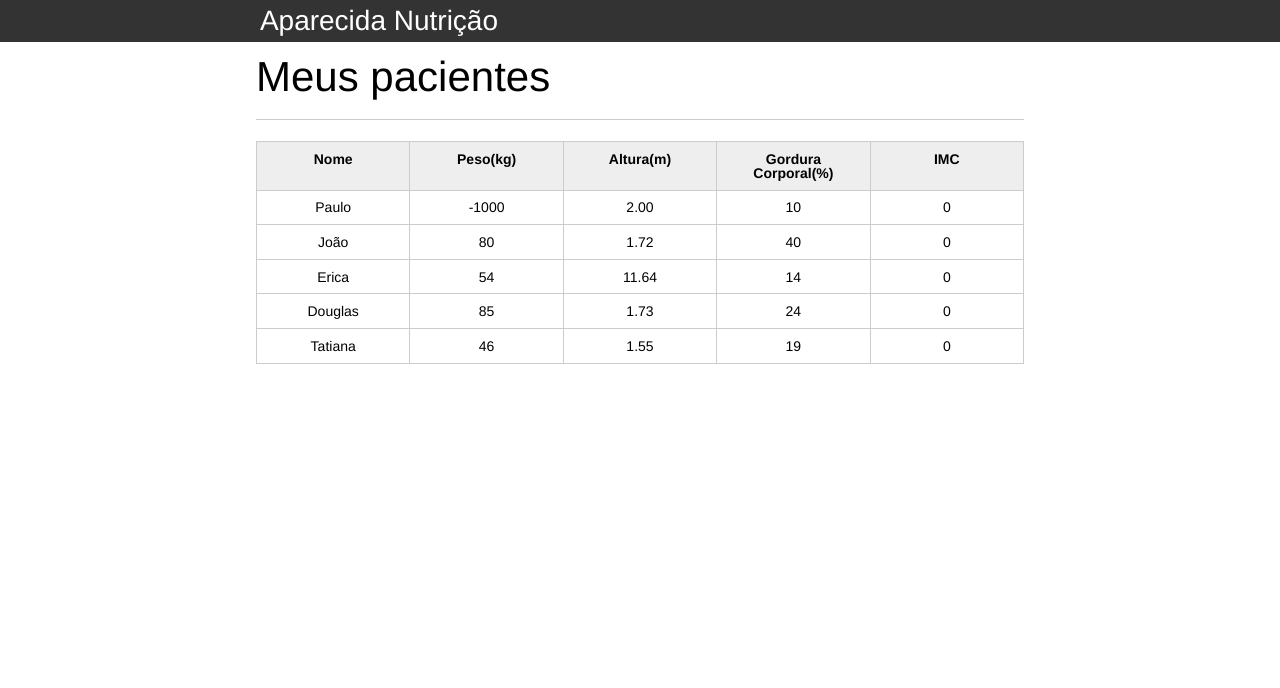
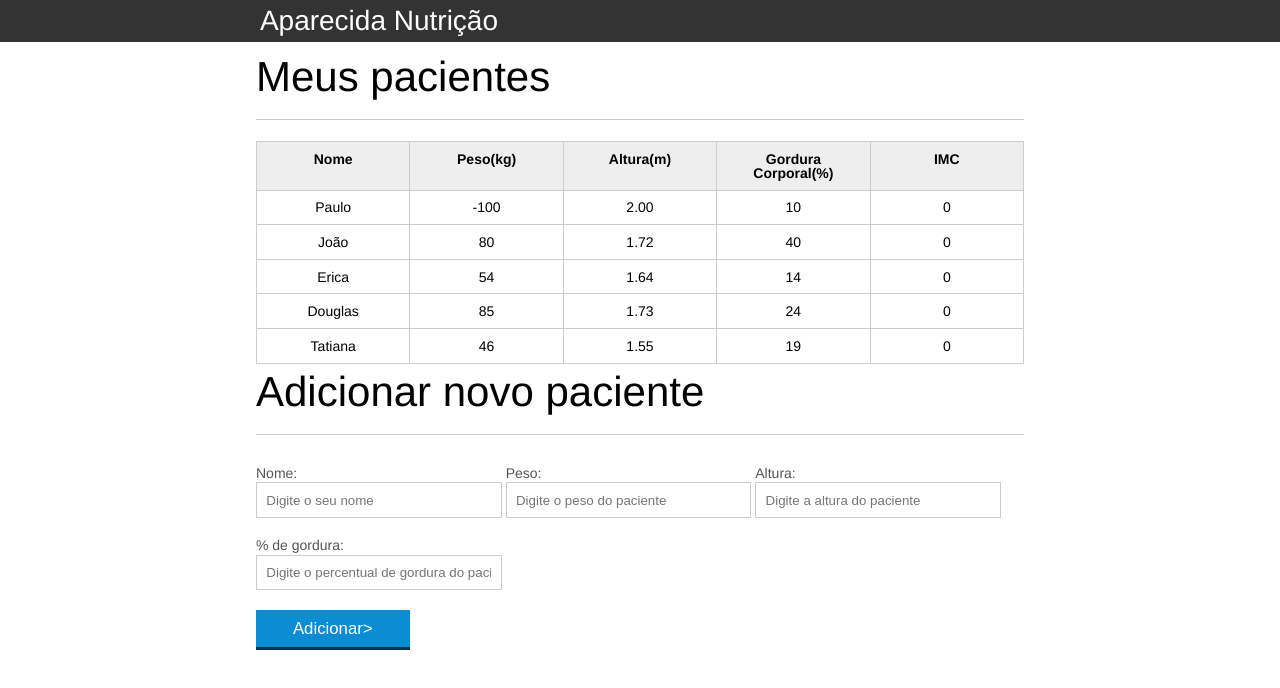
Before and after one commit to hyesa/nutricao-hyesa, a plain HTML site: page index.html in a window 1280 px wide. Drawn offline with Linux system fonts and the light colour scheme.

Commit message:
Update index.html

```diff
--- a/index.html
+++ b/index.html
@@ -32,7 +32,7 @@
 					<tbody id="tabela-pacientes">
 						<tr class="paciente" id="primeiro-paciente">
 							<td class="info-nome">Paulo</td>
-							<td class="info-peso">-1000</td>
+							<td class="info-peso">-100</td>
 							<td class="info-altura">2.00</td>
 							<td class="info-gordura">10</td>
 							<td class="info-imc">0</td>
@@ -49,7 +49,7 @@
 						<tr class="paciente" >
 							<td class="info-nome">Erica</td>
 							<td class="info-peso">54</td>
-							<td class="info-altura">11.64</td>
+							<td class="info-altura">1.64</td>
 							<td class="info-gordura">14</td>
 							<td class="info-imc">0</td>
 						</tr>
@@ -72,9 +72,44 @@
 				</table>
 
 			</section>
+			<section class="container">
+			  <h2 id="titulo-form">Adicionar novo paciente</h2>
+			  <ul id="mensagens-erro"></ul>
+
+			  <form id="form-adiciona">
+			  <div class="grupo">
+			    <label for="nome"> Nome: </label>
+			    <input id="nome" type="text" name="nome"
+			    placeholder="Digite o seu nome" class="campo">
+			  </div>
+
+			  <div class="grupo">
+			    <label for="peso"> Peso: </label>
+			    <input type="text" name="peso" id="peso"
+			    placeholder="Digite o peso do paciente" class="campo">
+			  </div>
+
+        <div class="grupo">
+			    <label for="altura"> Altura: </label>
+			    <input type="text" name="altura" id="altura"
+			    placeholder="Digite a altura do paciente" class="campo">
+			    </div>
+
+          <div class="grupo">
+			    <label for="gordura">% de gordura: </label>
+			    <input type="text" name="gordura" id="gordura"
+			    placeholder="Digite o percentual de gordura do paciente" class="campo">
+			    </div>
+
+			    <button id="adicionar-paciente" class="botao bto-principal" >Adicionar></button>
+
+
+			  </form>
+			</section>
 		</main>
 
-    <script src="main.js">
+    <script src="js/calcula-imc.js>
+    <script src="js/form.js"></script>
 
     </script>
 	</body>
```
